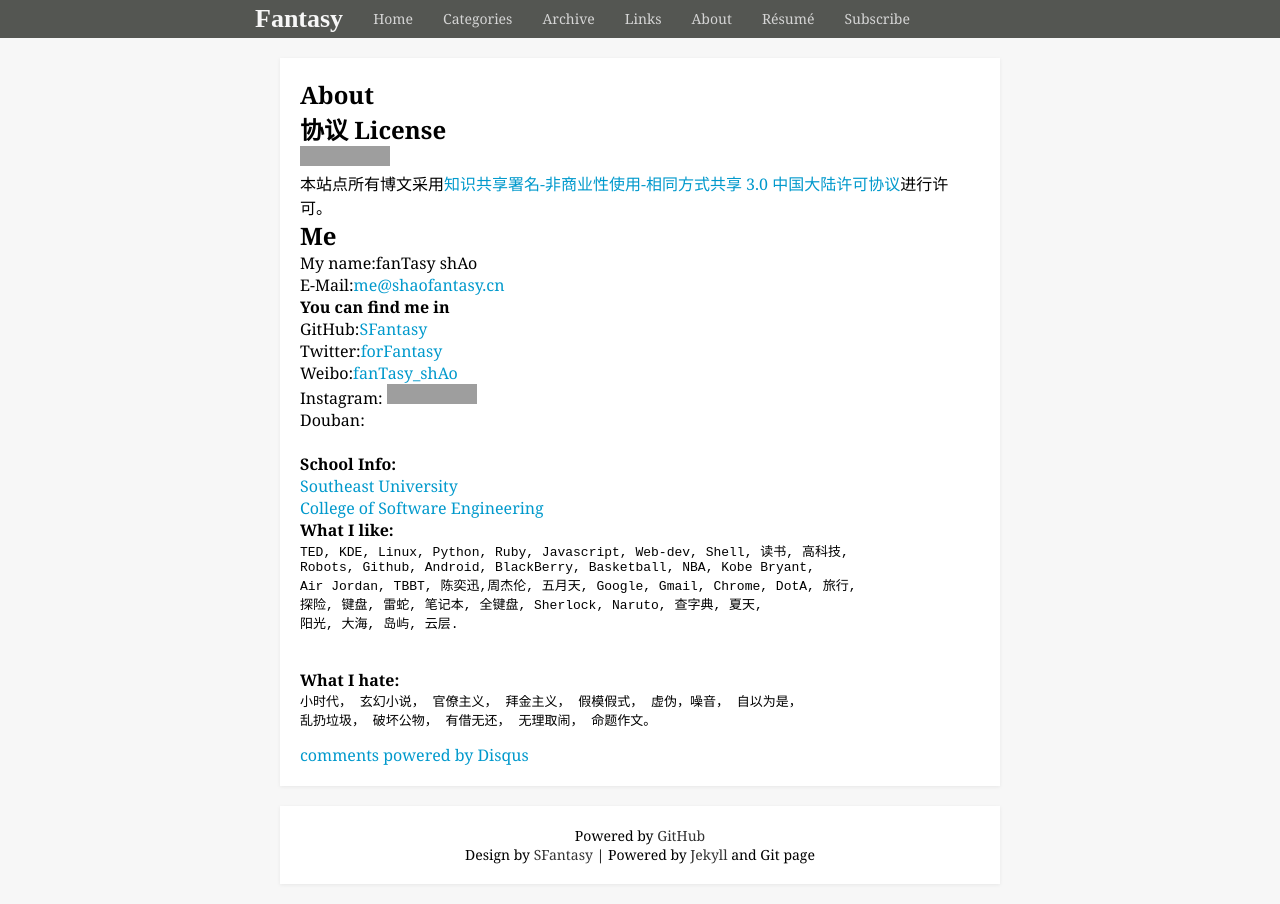
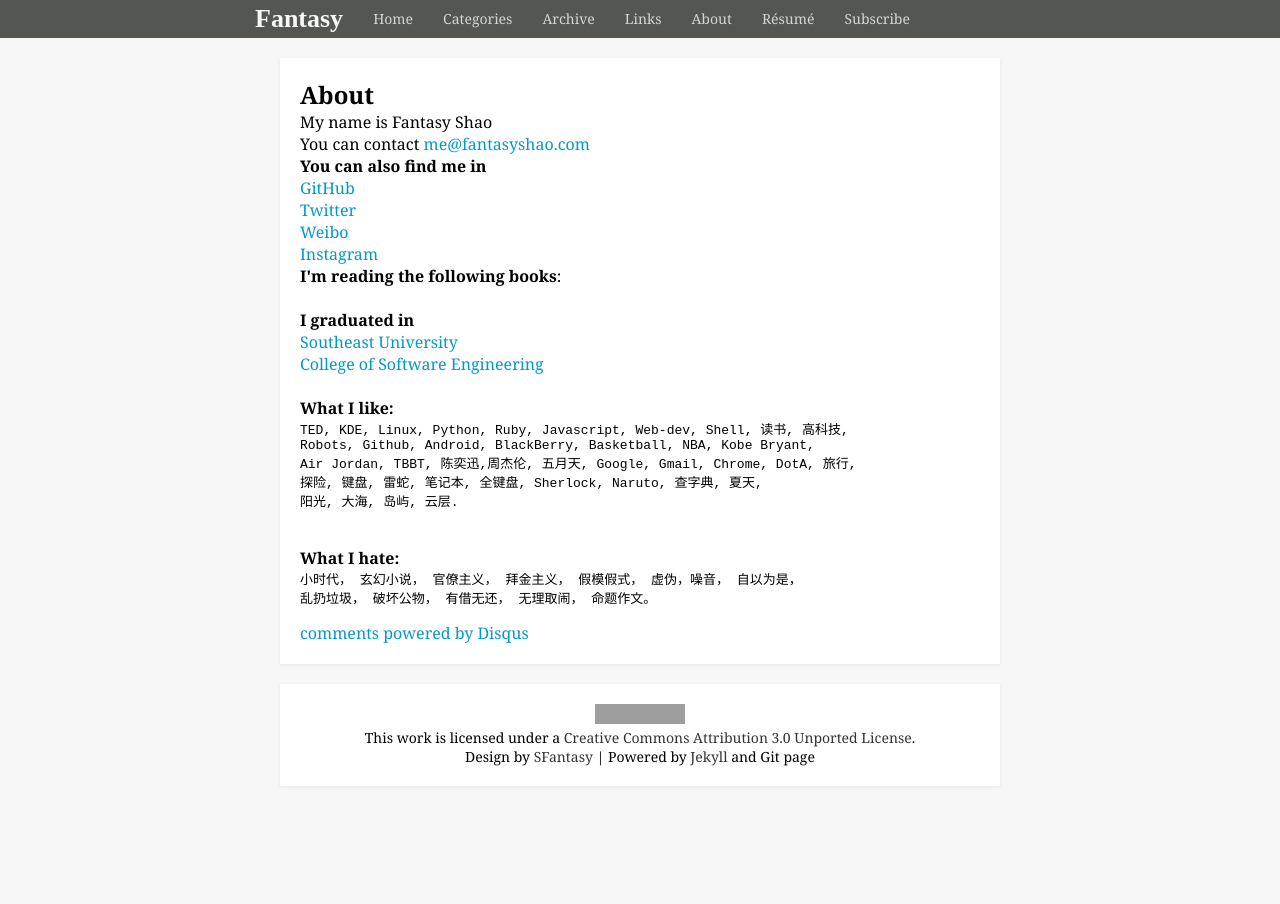
Before and after one commit to SFantasy/blog, a Jekyll site: the page built from about.html, in a window 1280 px wide. Built offline with Jekyll 4.4.1, drawn with Linux system fonts in a browser that asks for light colours; Markdown is read by kramdown in place of the engine named in the settings; comment, search, counter and statistics services are not loaded; grey boxes are pictures that could not be loaded.

Commit message:
Update about.html

```diff
--- a/_layouts/default.html
+++ b/_layouts/default.html
@@ -34,9 +34,7 @@
 			{{ content }}
 		</article>
 		<footer>
-		    <p>
-			  Powered by <a href="http://github.com/SFantasy/sfantasy.github.com">GitHub</a>
-			</p>
+			<p><a rel="license" href="http://creativecommons.org/licenses/by/3.0/"><img alt="Creative Commons License" style="border-width:0" src="http://i.creativecommons.org/l/by/3.0/80x15.png" /></a><br />This work is licensed under a <a rel="license" href="http://creativecommons.org/licenses/by/3.0/">Creative Commons Attribution 3.0 Unported License</a>.</p>
 			<p>
 				Design by <a href="https://github.com/SFantasy">SFantasy</a> | Powered by <a href="https://github.com/mojombo/jekyll">Jekyll</a> and Git page
 			</p>
--- a/about.html
+++ b/about.html
@@ -3,34 +3,25 @@ title: About
 layout: page
 comments: yes
 ---
-<div>
-  <h2>协议 License</h2>
-  <a rel="license" href="http://creativecommons.org/licenses/by-nc-sa/3.0/cn/"><img alt="知识共享许可协议" style="border-width:0" src="http://i.creativecommons.org/l/by-nc-sa/3.0/cn/88x31.png" /></a><br />本站点所有博文采用<a rel="license" href="http://creativecommons.org/licenses/by-nc-sa/3.0/cn/">知识共享署名-非商业性使用-相同方式共享 3.0 中国大陆许可协议</a>进行许可。
-</div>
+
 <div itemscope itemtype="http://schema.org/Person">
-  <h2>Me</h2>
-  <p>My name:<span itemprop="name">fanTasy shAo</span>
+  <p>My name is <span itemprop="name">Fantasy Shao</span>
   <img itemprop="photo" style="display:none;" width="80" height="80" src="../media/img/mylogo.jpg" /></p>
-  <p>E-Mail:<a itempro="email" href="mailto:me@shaofantasy.cn">me@shaofantasy.cn</a></p>
-  <span><strong>You can find me in</strong></span>
+  <p>You can contact <a itempro="email" href="mailto:me@fantasyshao.com">me@fantasyshao.com</a></p>
+  <span><strong>You can also find me in</strong></span>
   <p>
-    GitHub:<a href="https://github.com/SFantasy">SFantasy</a><br />
-	Twitter:<a href="http://twitter.com/ForFantasy">forFantasy</a><br />
-	Weibo:<a href="http://weibo.com/shaofantasy">fanTasy_shAo</a><br />
+    <a href="https://github.com/SFantasy">GitHub</a><br />
+    <a href="http://twitter.com/ForFantasy">Twitter</a><br />
+    <a href="http://weibo.com/shaofantasy">Weibo</a><br />
+    <a href="http://instagram.com/fantasyshao?ref=badge">Instagram</a>
   </p>
-  <p>Instagram:<style>.ig-b- { display: inline-block; }
-.ig-b- img { visibility: hidden; }
-.ig-b-:hover { background-position: 0 -60px; } .ig-b-:active { background-position: 0 -120px; }
-.ig-b-v-24 { width: 137px; height: 24px; background: url(//badges.instagram.com/static/images/ig-badge-view-sprite-24.png) no-repeat 0 0; }
-@media only screen and (-webkit-min-device-pixel-ratio: 2), only screen and (min--moz-device-pixel-ratio: 2), only screen and (-o-min-device-pixel-ratio: 2 / 1), only screen and (min-device-pixel-ratio: 2), only screen and (min-resolution: 192dpi), only screen and (min-resolution: 2dppx) {
-.ig-b-v-24 { background-image: url(//badges.instagram.com/static/images/ig-badge-view-sprite-24@2x.png); background-size: 160px 178px; } }</style>
-<a href="http://instagram.com/fantasyshao?ref=badge" class="ig-b- ig-b-v-24"><img src="//badges.instagram.com/static/images/ig-badge-view-24.png" alt="Instagram" /></a></p>
-  <p>Douban:
+  <p><strong>I'm reading the following books</strong>:
    <script type="text/javascript" src="http://www.douban.com/service/badge/fanTasy00/?show=dolist&amp;n=6&amp;columns=6&amp;cat=book" ></script>
   </p>
   <br />
-  <span><strong>School Info:</strong></strong></span>
+  <span><strong>I graduated in </strong></strong></span>
   <p itemprop="affilliation"><a href="http://www.seu.edu.cn">Southeast University</a><br /><a href="http://cose.seu.edu.cn">College of Software Engineering</a></p>
+  <br>
   <span><strong>What I like:</strong></span>
   <pre class="prepre">
 TED, KDE, Linux, Python, Ruby, Javascript, Web-dev, Shell, 读书, 高科技,
@@ -39,7 +30,7 @@ Air Jordan, TBBT, 陈奕迅,周杰伦, 五月天, Google, Gmail, Chrome, DotA,
 探险, 键盘, 雷蛇, 笔记本, 全键盘, Sherlock, Naruto, 查字典, 夏天,
 阳光, 大海, 岛屿, 云层.
   </pre>
-  <br />
+  <br>
   <span><strong>What I hate:</strong></span>
   <pre class="prepre">
 小时代， 玄幻小说， 官僚主义， 拜金主义， 假模假式， 虚伪，噪音， 自以为是，
```
